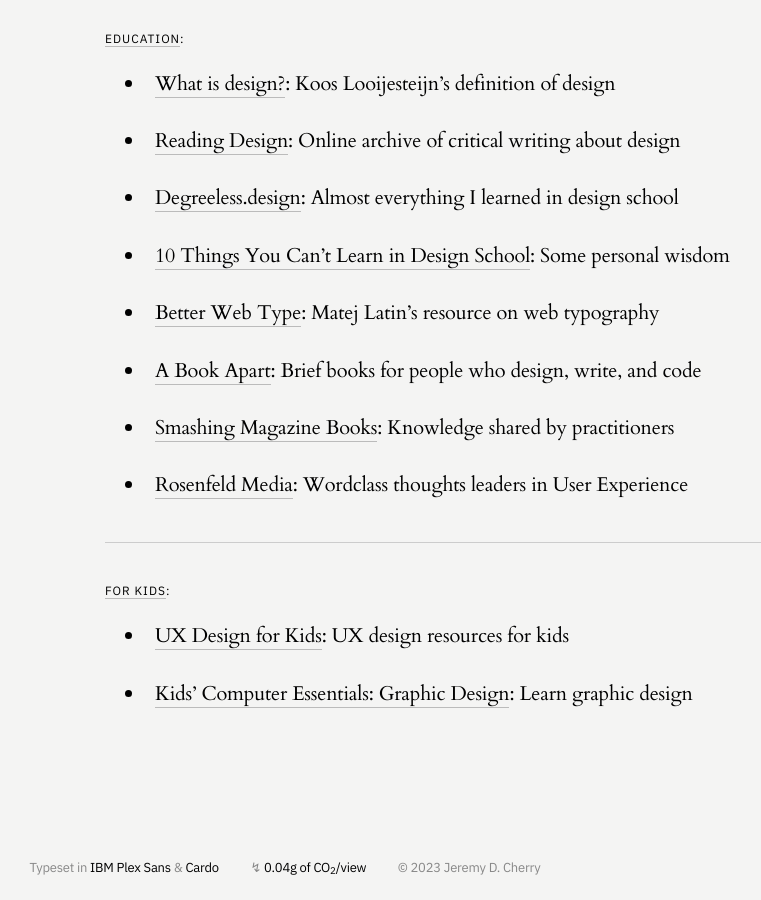
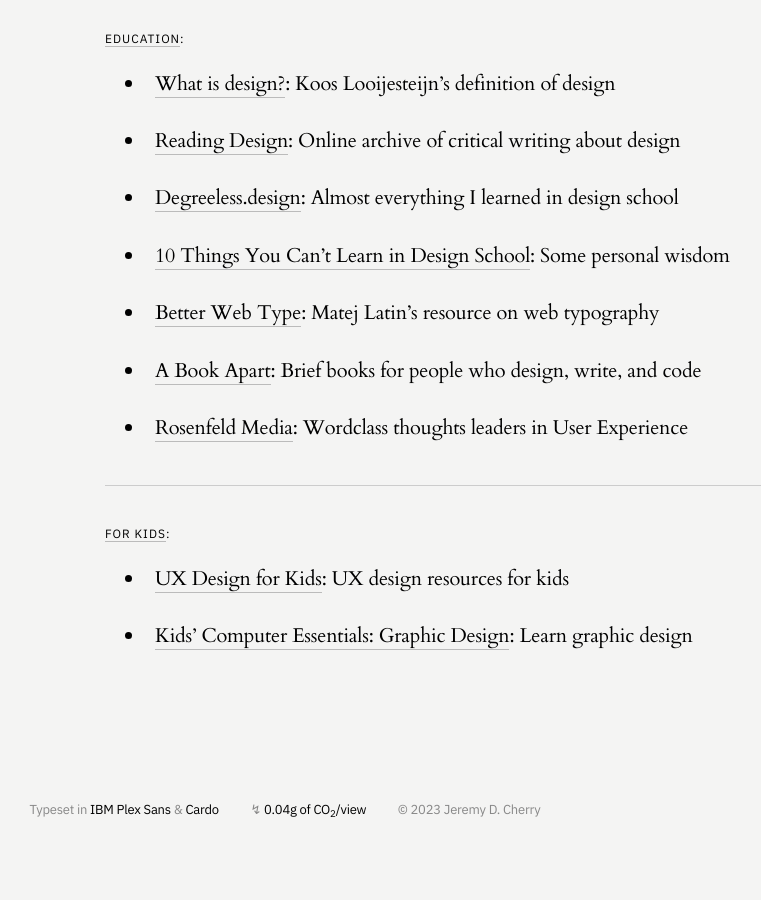
Before and after one commit to jeremydcherry/jeremydcherry.github.io, a Jekyll site: the page built from content/resources.md, in a window 1280 px wide and 900 px high, scrolled down 2675 px. Shown: the whole window, without its empty margins (355-1116 px from the left). Built offline with Jekyll 4.4.1, drawn with Linux system fonts in a browser that asks for light colours; after the commit the page ends 3517 px from its top, so only the background shows below that.

Commit message:
Updated resources

```diff
--- a/content/resources.md
+++ b/content/resources.md
@@ -115,8 +115,6 @@
 
 - [A Book Apart](https://abookapart.com/): Brief books for people who design, write, and code
 
-- [Smashing Magazine Books](https://www.smashingmagazine.com/printed-books/): Knowledge shared by practitioners
-
 - [Rosenfeld Media](https://rosenfeldmedia.com/books/): Wordclass thoughts leaders in User Experience
 
 ---
```
